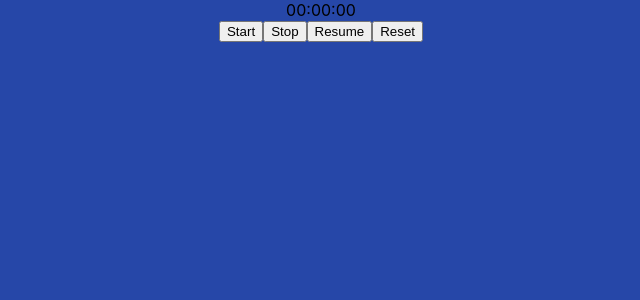
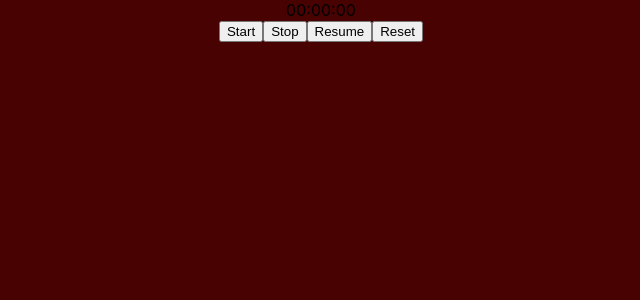
Before and after one commit to Trizzy570/react-timer, a React (Create React App) app: page / in a window 1280 px wide. Shown: the top 300 px of the page, without its empty margins (319-959 px from the left). Built offline with nearby package versions, Linux system fonts and the light colour scheme.

Commit message:
<added background>

```diff
--- a/src/index.css
+++ b/src/index.css
@@ -6,7 +6,7 @@ body {
   -webkit-font-smoothing: antialiased;
   -moz-osx-font-smoothing: grayscale;
 }
-body {background-color: rgb(38, 71, 168);}
+body {background-color: rgb(73, 2, 2);}
 code {
   font-family: source-code-pro, Menlo, Monaco, Consolas, 'Courier New',
     monospace;
```
